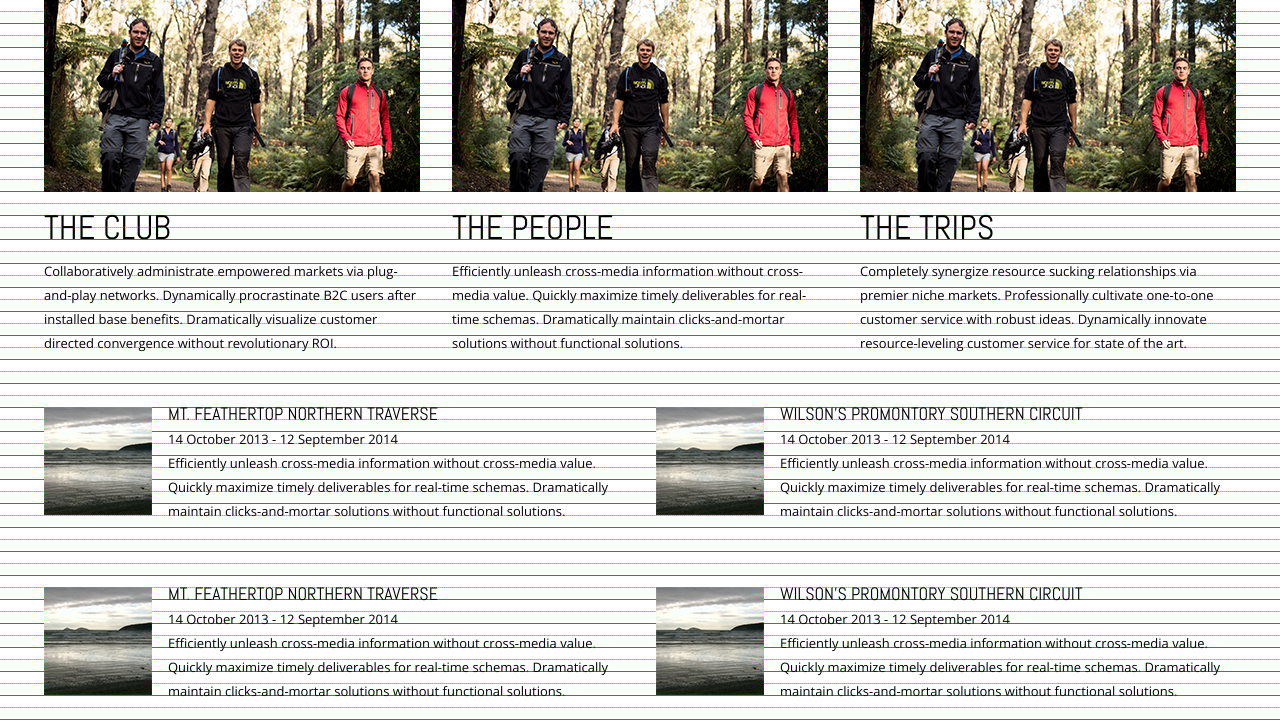
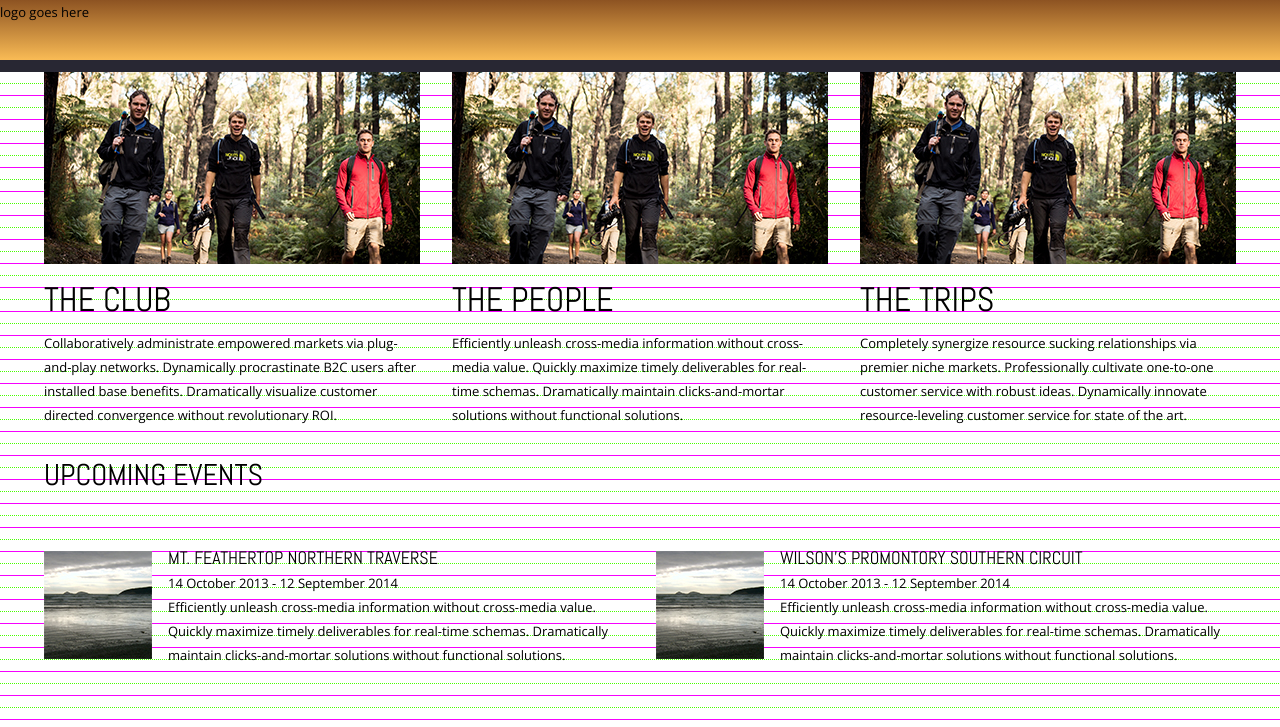
Before and after one commit to normandy153/serina, a PHP site: page / in a window 1280 px wide. Shown: the top 727 px of the page. Run offline with PHP 8.4, Linux system fonts and the light colour scheme.

Commit message:
These styles are out of control

```diff
--- a/prototypes/responsive/index.html
+++ b/prototypes/responsive/index.html
@@ -24,40 +24,43 @@
     <![endif]-->
 </head>
 <body>
-    <!--<header>-->
-        <!--<section>-->
-        <!--logo goes here-->
-        <!--</section>-->
-        <!--<nav>-->
+    <header>
+        <section>
+        logo goes here
+        </section>
+        <nav>
 
-        <!--</nav>-->
-        <!--&lt;!&ndash;<img src='./banner.jpg' alt='Name' title='Name' width='100%' />&ndash;&gt;-->
-    <!--</header>-->
+        </nav>
+        <!--<img src='./banner.jpg' alt='Name' title='Name' width='100%' />-->
+    </header>
 
     <div id='content'>
 		<div class='grid3'>
 			<section>
-				<img src='./guys.jpg' width='100%' height='100%' alt='' title='' />
+				<img src='./guys.jpg' alt='' title='' />
 				<h1>The Club</h1>
 				<p>
 					Collaboratively administrate empowered markets via plug-and-play networks. Dynamically procrastinate B2C users after installed base benefits. Dramatically visualize customer directed convergence without revolutionary ROI.
 				</p>
 			</section>
 			<section>
-				<img src='./guys.jpg' width='100%' height='100%' alt='' title='' />
+				<img src='./guys.jpg' alt='' title='' />
 				<h1>The People</h1>
 				<p>
 					Efficiently unleash cross-media information without cross-media value. Quickly maximize timely deliverables for real-time schemas. Dramatically maintain clicks-and-mortar solutions without functional solutions.
 				</p>
 			</section>
 			<section>
-				<img src='./guys.jpg' width='100%' height='100%' alt='' title='' />
+				<img src='./guys.jpg' alt='' title='' />
 				<h1>The Trips</h1>
 				<p>
 					Completely synergize resource sucking relationships via premier niche markets. Professionally cultivate one-to-one customer service with robust ideas. Dynamically innovate resource-leveling customer service for state of the art.
 				</p>
 			</section>
 		</div>
+
+		<h2>Upcoming Events</h2>
+
 		<div class='grid2'>
 			<ul class='event-listing'>
 				<li>
--- a/prototypes/responsive/structural.css
+++ b/prototypes/responsive/structural.css
@@ -24,7 +24,7 @@ nav {
 
 #content {
 	width: 1192px;
-	margin: 0 auto;
+	margin: 5px auto;
 }
 
 .grid2 section,
```
